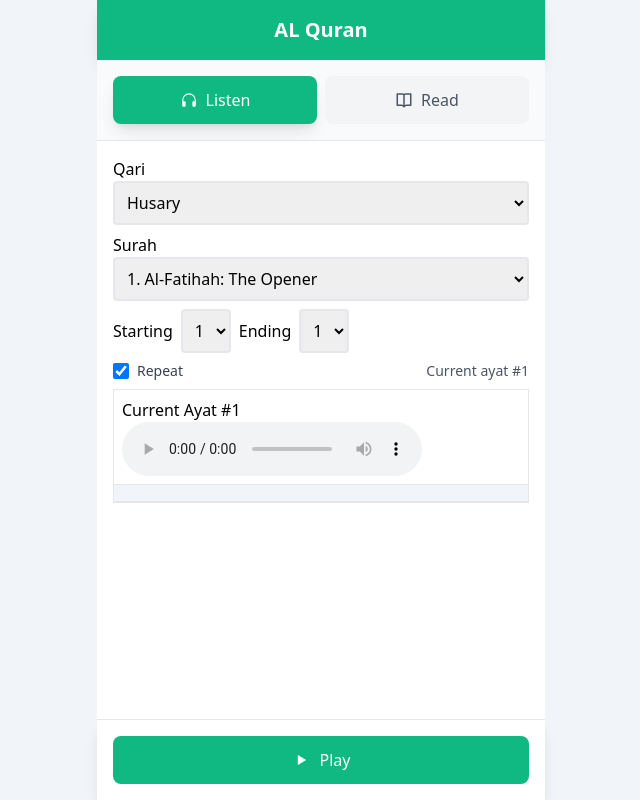
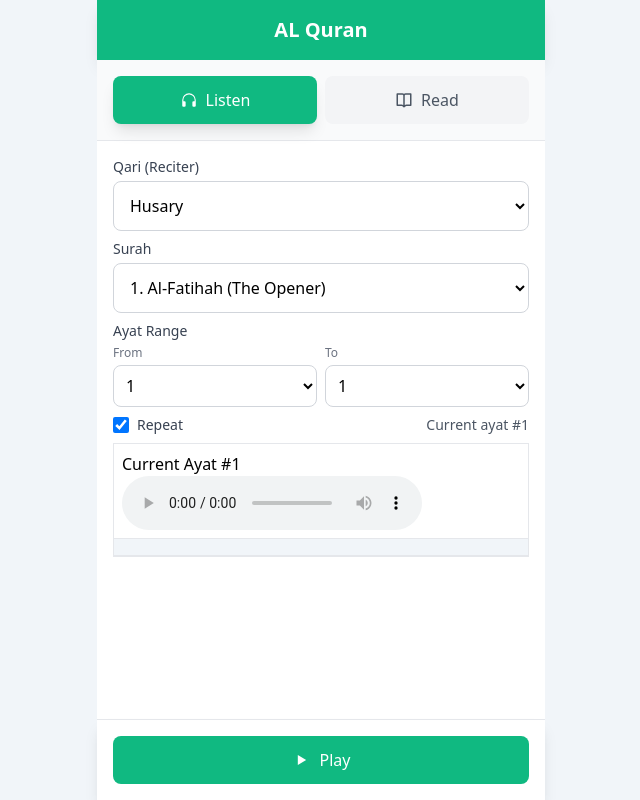
Before and after one commit to nhnasim333/AL-Quran-web, a React (Vite) app: page / in a window 1280 px wide. Shown: the whole page, without its empty margins (319-959 px from the left). Built offline with nearby package versions, Linux system fonts and the light colour scheme.

Commit message:
Refactor AyatRangeSelector, QariSelector, and SurahSelector components for improved readability and consistent styling

```diff
--- a/src/components/controls/AyatRangeSelector.tsx
+++ b/src/components/controls/AyatRangeSelector.tsx
@@ -6,7 +6,7 @@ interface AyatRangeSelectorProps {
   surah: SURAH;
 }
 
-export const AyatRangeSelector: React.FC<AyatRangeSelectorProps> = ({
+const AyatRangeSelector: React.FC<AyatRangeSelectorProps> = ({
   ayatRange,
   setAyatRange,
   surah,
@@ -14,14 +14,15 @@ export const AyatRangeSelector: React.FC<AyatRangeSelectorProps> = ({
   const [startingAyatNumber, endingAyatNumber] = ayatRange;
 
   return (
-    <>
-      <div className="flex gap-2">
-        <div className="flex gap-2 items-center">
-          <label htmlFor="startingAyatNumber">Starting</label>
+    <div>
+      <label className="block text-sm font-medium text-gray-700 mb-1">
+        Ayat Range
+      </label>
+      <div className="flex items-center gap-2">
+        <div className="flex-1">
+          <label className="block text-xs text-gray-500 mb-1">From</label>
           <select
-            className="border-2 rounded p-2"
-            name="startingAyatNumber"
-            id="startingAyatNumber"
+            className="w-full p-2 border border-gray-300 rounded-lg focus:ring-2 focus:ring-emerald-500 focus:border-emerald-500 bg-white"
             value={startingAyatNumber}
             onChange={(e) => {
               const selectedStartingAyatNumber = parseInt(e.target.value);
@@ -42,12 +43,10 @@ export const AyatRangeSelector: React.FC<AyatRangeSelectorProps> = ({
             ))}
           </select>
         </div>
-        <div className="flex gap-2 items-center">
-          <label htmlFor="endingAyatNumber">Ending</label>
+        <div className="flex-1">
+          <label className="block text-xs text-gray-500 mb-1">To</label>
           <select
-            className="border-2 rounded p-2"
-            name="endingAyatNumber"
-            id="endingAyatNumber"
+            className="w-full p-2 border border-gray-300 rounded-lg focus:ring-2 focus:ring-emerald-500 focus:border-emerald-500 bg-white"
             value={endingAyatNumber}
             onChange={(e) => {
               const selectedEndingAyatNumber = parseInt(e.target.value);
@@ -74,7 +73,7 @@ export const AyatRangeSelector: React.FC<AyatRangeSelectorProps> = ({
           </select>
         </div>
       </div>
-    </>
+    </div>
   );
 };
 
--- a/src/components/controls/QariSelector.tsx
+++ b/src/components/controls/QariSelector.tsx
@@ -5,31 +5,28 @@ interface QariSelectorProps {
   setQariKey: React.Dispatch<React.SetStateAction<QariKey>>;
 }
 
-export const QariSelector: React.FC<QariSelectorProps> = ({
-  qariKey,
-  setQariKey
-}) => {
-  return (
-    <>
+const QariSelector: React.FC<QariSelectorProps> = ({ qariKey, setQariKey }) => (
   <div>
-        <label htmlFor="qari">Qari</label>
+    <label
+      className="block text-sm font-medium text-gray-700 mb-1"
+      htmlFor="qari"
+    >
+      Qari (Reciter)
+    </label>
     <select
-          className="border-2 rounded p-2 w-full"
+      className="w-full p-3 border border-gray-300 rounded-lg focus:ring-2 focus:ring-emerald-500 focus:border-emerald-500 bg-white"
       name="qari"
       id="qari"
       value={qariKey}
-          size={1}
       onChange={(e) => setQariKey(e.target.value as QariKey)}
     >
-          {Object.keys(qaris).map((qariKey) => (
-            <option key={qariKey} value={qariKey}>
-              {qaris[qariKey as QariKey].name}
+      {Object.entries(qaris).map(([key, qari]) => (
+        <option key={key} value={key}>
+          {qari.name}
         </option>
       ))}
     </select>
   </div>
-    </>
 );
-};
 
 export default QariSelector;
--- a/src/components/controls/SurahSelector.tsx
+++ b/src/components/controls/SurahSelector.tsx
@@ -5,37 +5,37 @@ interface SurahSelectorProps {
   setAyatRange: React.Dispatch<React.SetStateAction<[number, number]>>;
 }
 
-export const SurahSelector: React.FC<SurahSelectorProps> = ({
+const SurahSelector: React.FC<SurahSelectorProps> = ({
   surahNumber,
   setSurahNumber,
   setAyatRange,
-}) => {
-  return (
-    <>
+}) => (
   <div>
-        <label htmlFor="surah">Surah</label>
+    <label
+      className="block text-sm font-medium text-gray-700 mb-1"
+      htmlFor="surah"
+    >
+      Surah
+    </label>
     <select
-          className="border-2 rounded p-2 w-full"
+      className="w-full p-3 border border-gray-300 rounded-lg focus:ring-2 focus:ring-emerald-500 focus:border-emerald-500 bg-white"
       name="surah"
       id="surah"
       value={surahNumber}
-          size={1}
       onChange={(e) => {
-            const surahNumber = parseInt(e.target.value);
-            setSurahNumber(surahNumber);
-            const surah = surahs[surahNumber - 1];
-            setAyatRange([1, surah.numberOfAyats]);
+        const newSurahNumber = parseInt(e.target.value);
+        setSurahNumber(newSurahNumber);
+        const selectedSurah = surahs[newSurahNumber - 1];
+        setAyatRange([1, selectedSurah.numberOfAyats]);
       }}
     >
       {surahs.map(({ number, name, nameEnglish }) => (
-            <option key={name} value={number}>
-              {number}. {name}: {nameEnglish}
+        <option key={number} value={number}>
+          {number}. {name} ({nameEnglish})
         </option>
       ))}
     </select>
   </div>
-    </>
 );
-};
 
 export default SurahSelector;
```
Lines whose indentation alone changed are shown as unchanged.
